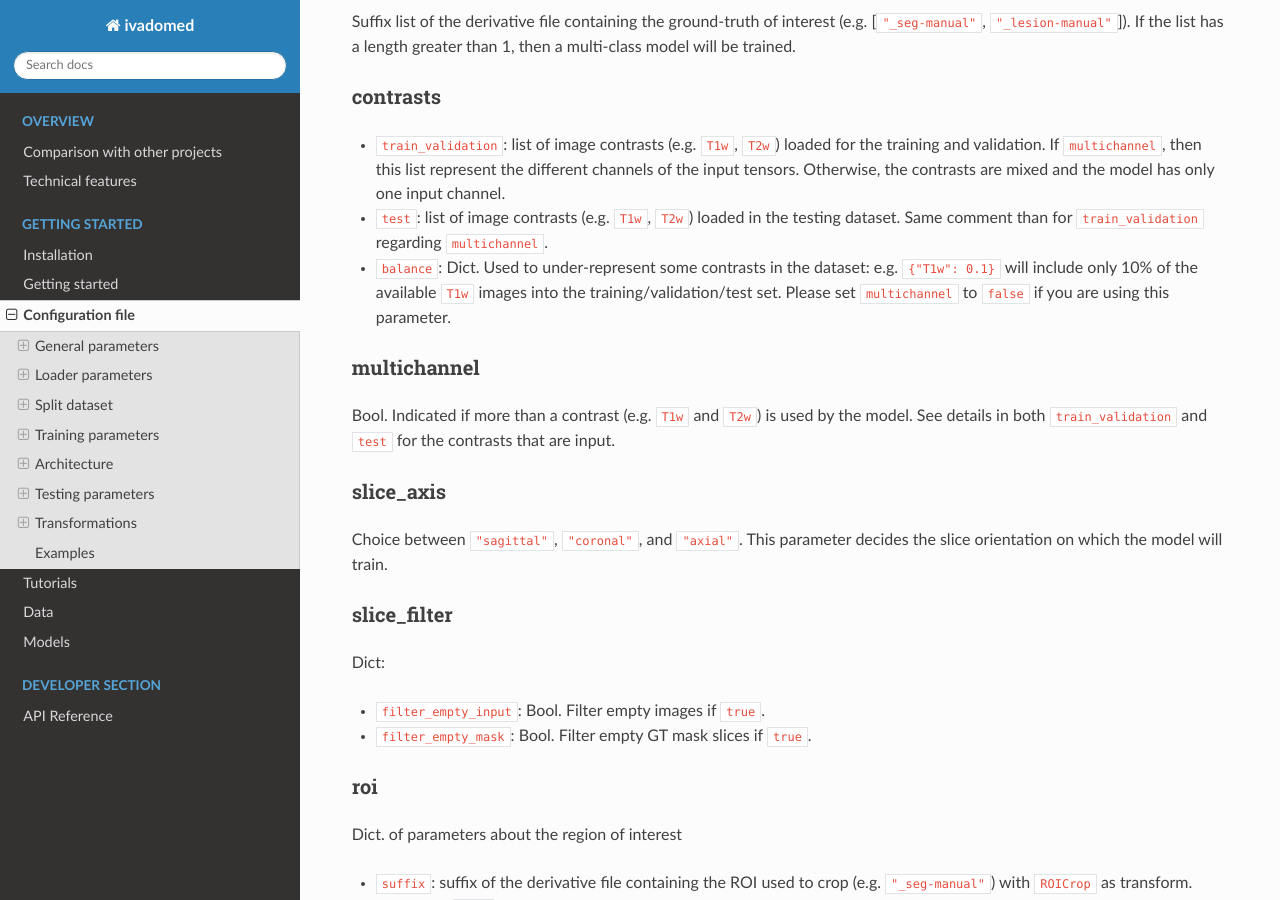
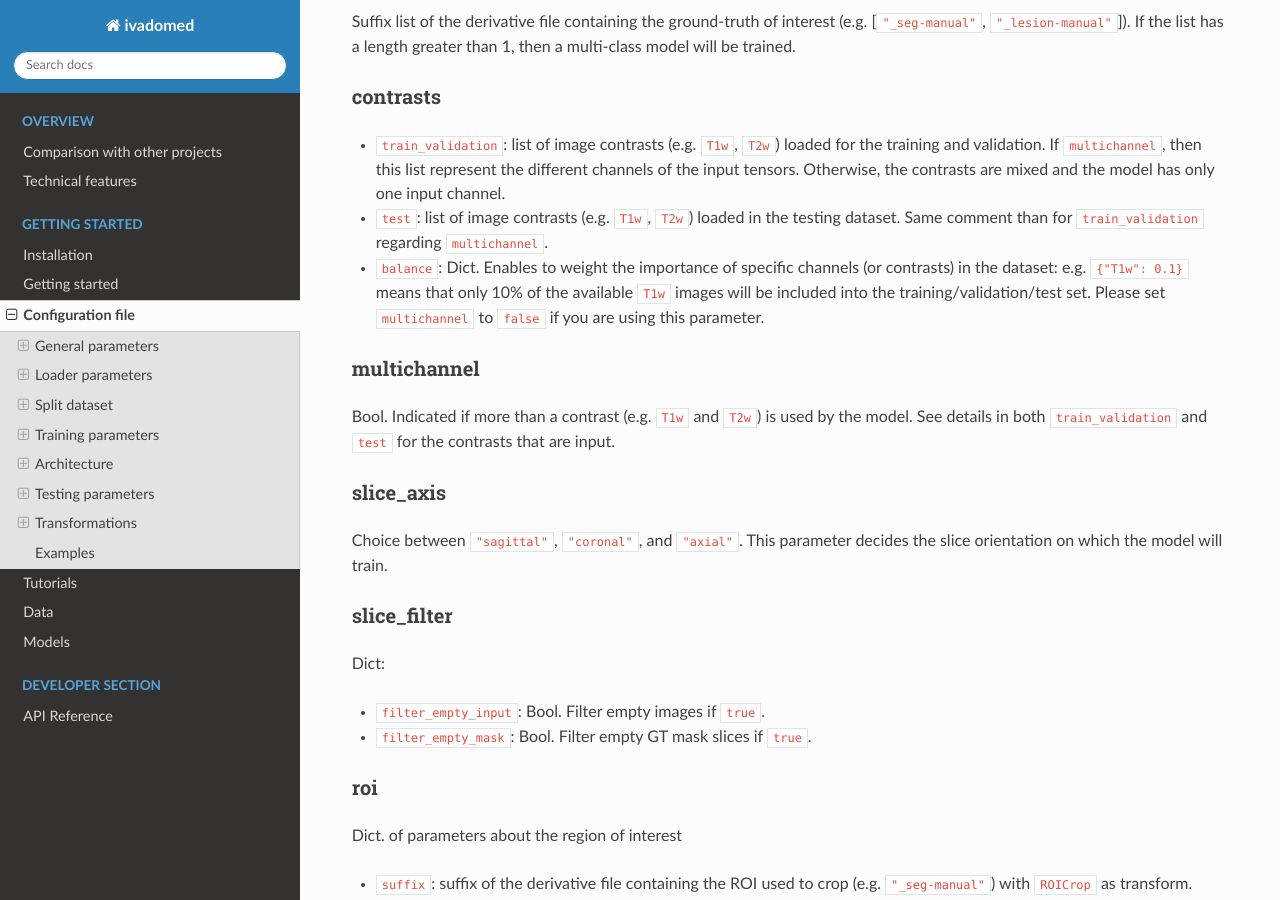
Before and after one commit to ivadomed/ivadomed, a Sphinx documentation site: the page built from docs/source/configuration_file.md, in a window 1280 px wide and 900 px high, scrolled down 803 px. Built offline with Sphinx 7.4.7 and the Read the Docs theme 2.0.0, drawn with Linux system fonts in a browser that asks for light colours.

Commit message:
configuration_file.md: correct balance

```diff
--- a/docs/source/configuration_file.md
+++ b/docs/source/configuration_file.md
@@ -18,7 +18,7 @@ Suffix list of the derivative file containing the ground-truth of interest (e.g.
 #### contrasts
 - `train_validation`: list of image contrasts (e.g. `T1w`, `T2w`) loaded for the training and validation. If `multichannel`, then this list represent the different channels of the input tensors. Otherwise, the contrasts are mixed and the model has only one input channel.
 - `test`: list of image contrasts (e.g. `T1w`, `T2w`) loaded in the testing dataset. Same comment than for `train_validation` regarding `multichannel`.
-- `balance`: Dict. Used to under-represent some contrasts in the dataset: e.g. `{"T1w": 0.1}` will include only 10% of the available `T1w` images into the training/validation/test set. Please set `multichannel` to `false` if you are using this parameter.
+- `balance`: Dict. Enables to weight the importance of specific channels (or contrasts) in the dataset: e.g. `{"T1w": 0.1}` means that only 10% of the available `T1w` images will be included into the training/validation/test set. Please set `multichannel` to `false` if you are using this parameter.
 #### multichannel
 Bool. Indicated if more than a contrast (e.g. `T1w` and `T2w`) is used by the model. See details in both `train_validation` and `test` for the contrasts that are input.
 #### slice_axis
```
